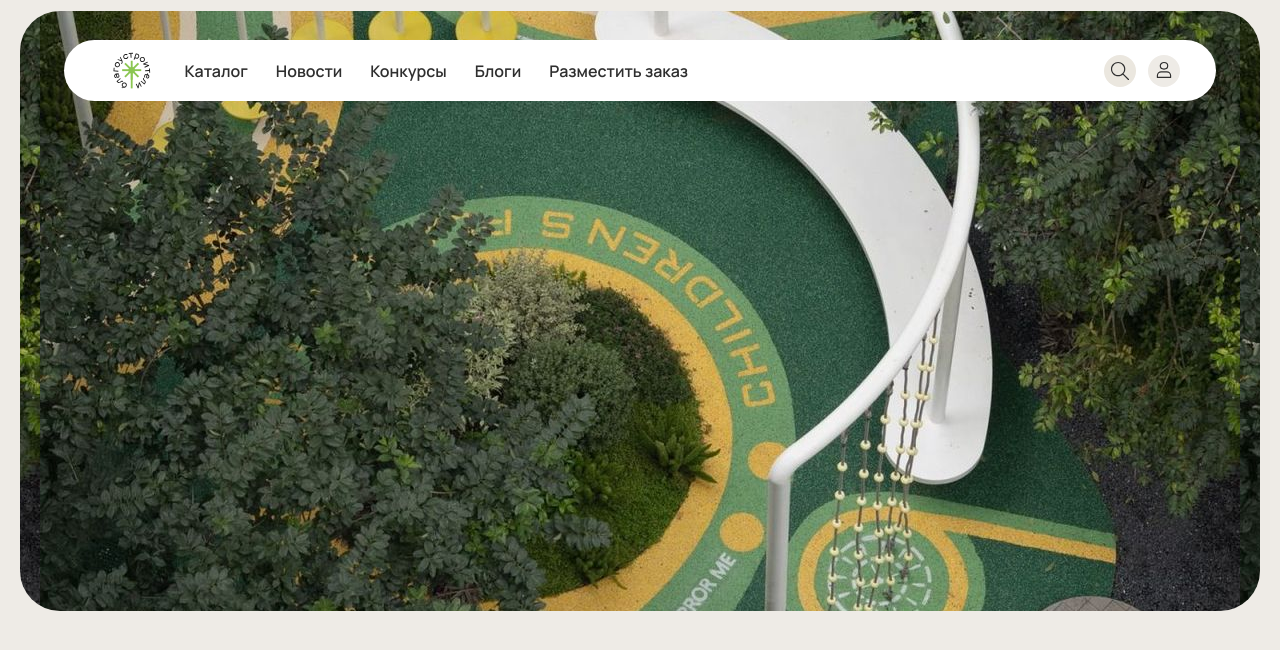
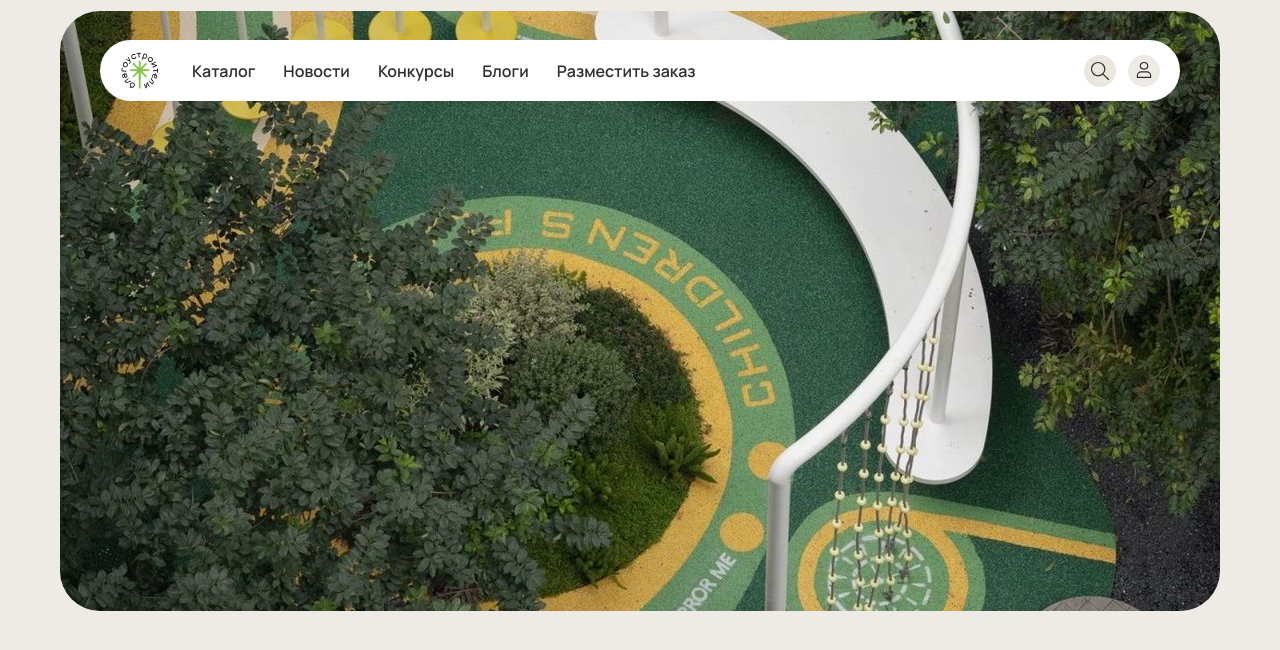
Before and after one commit to sxd993/soup-frontend, a Next.js app: page / in a window 1280 px wide. Shown: the top 650 px of the page. Built offline with nearby package versions, Linux system fonts and the light colour scheme.

Commit message:
глобальный контейнер

```diff
--- a/src/app/layout.tsx
+++ b/src/app/layout.tsx
@@ -23,7 +23,7 @@ export default function RootLayout({
           rel="stylesheet"
         />
       </head>
-      <body>
+      <body className="max-w-[1200px] mx-auto">
         <AppProviders>
           <Header />
           {children}
--- a/src/widgets/Header/ui/Header.tsx
+++ b/src/widgets/Header/ui/Header.tsx
@@ -10,8 +10,8 @@ import { SearchInput } from './SearchInput'
 
 export const Header = () => {
   return (
-    <div className="px-8">
-      <header className="w-full lg:max-w-6xl mx-auto flex justify-between items-center mt-10 rounded-[50px] bg-white px-[3%] relative z-20">
+    <div className="px-15">
+      <header className="w-full flex justify-between items-center mt-10 rounded-[50px] bg-white pl-2 pr-5  relative z-20">
       <div className="flex items-center">
         <MainIcon className="py-3" />
         <NavigationLinks />
```
